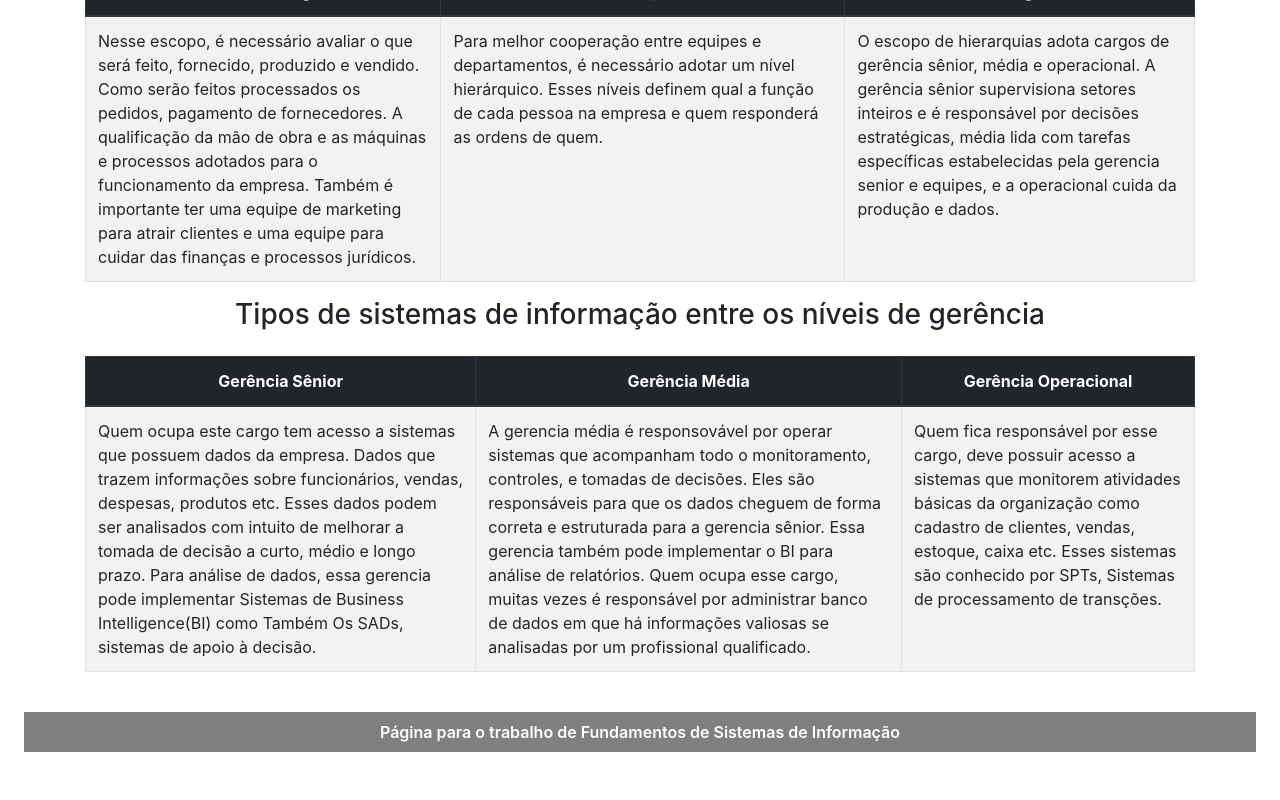
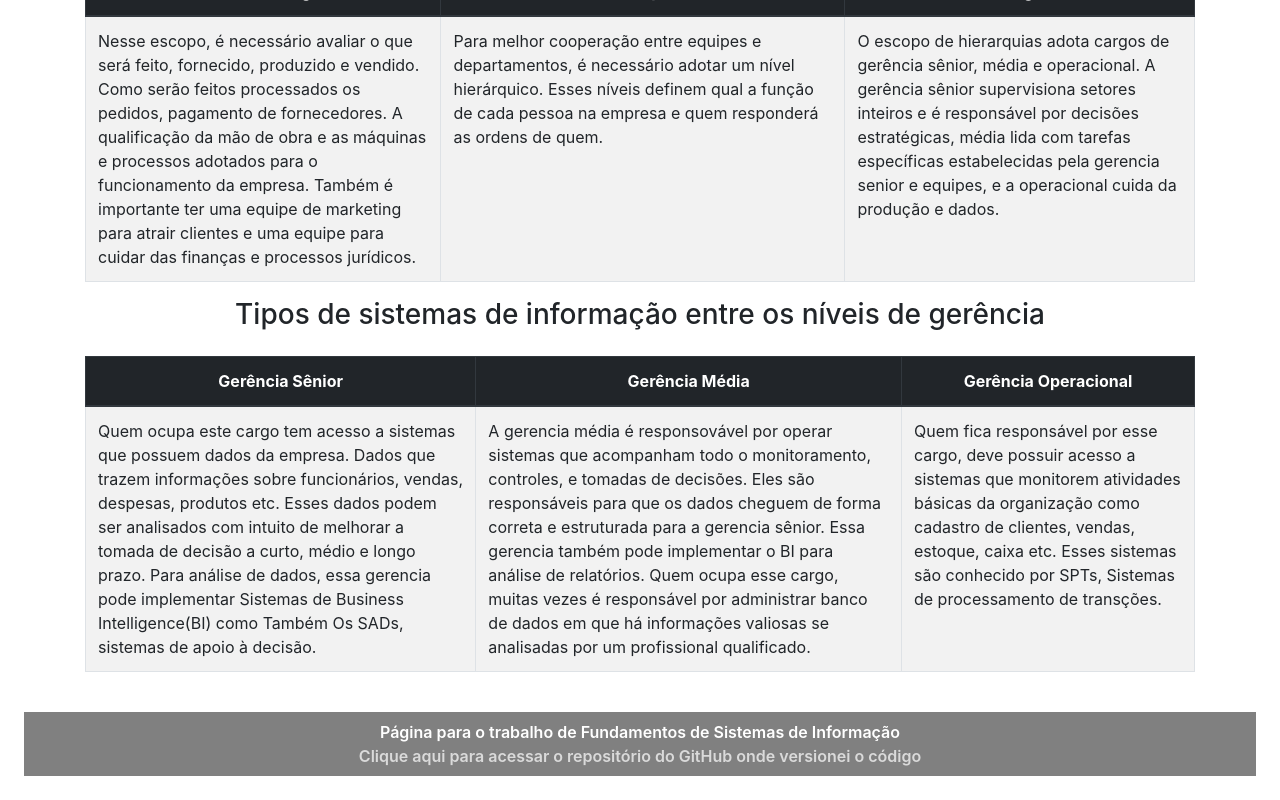
Before and after one commit to LuizFKM/revisaoSI, a plain HTML site: page index.html in a window 1280 px wide. Shown: the part 750-1550 px from the top of the page. Before the commit the page ends 1526 px from the top, so only its background shows below. Drawn offline with nearby package versions, Linux system fonts and the light colour scheme.

Commit message:
add link do repositório, tarefa feita...

```diff
--- a/index.html
+++ b/index.html
@@ -177,6 +177,9 @@
     </section>
     <footer class="rodape text-center m-4">
         Página para o trabalho de Fundamentos de Sistemas de Informação
+        <a target="_blank" href="https://github.com/LuizFKM/revisaoSI.git">Clique aqui para acessar o repositório do
+            GitHub onde
+            versionei o código</a>
     </footer>
 </body>
 
--- a/mains.css
+++ b/mains.css
@@ -4,4 +4,11 @@
     color: #fff;
     font-weight: 600;
     padding: 8px;
+    display: flex;
+    flex-direction: column;
+    text-decoration: none;
 }
+
+a{
+    color: #dadada;
+}
```
